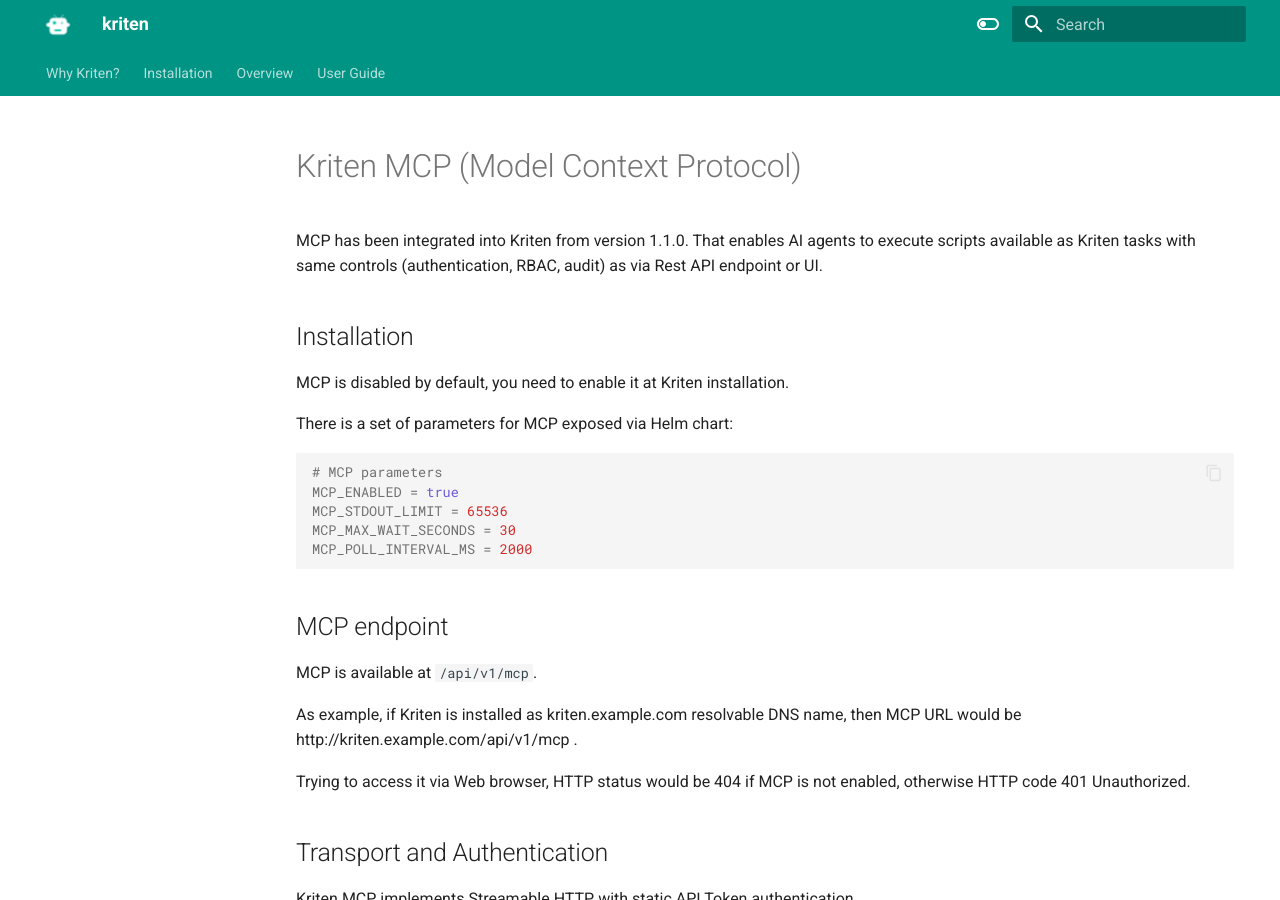
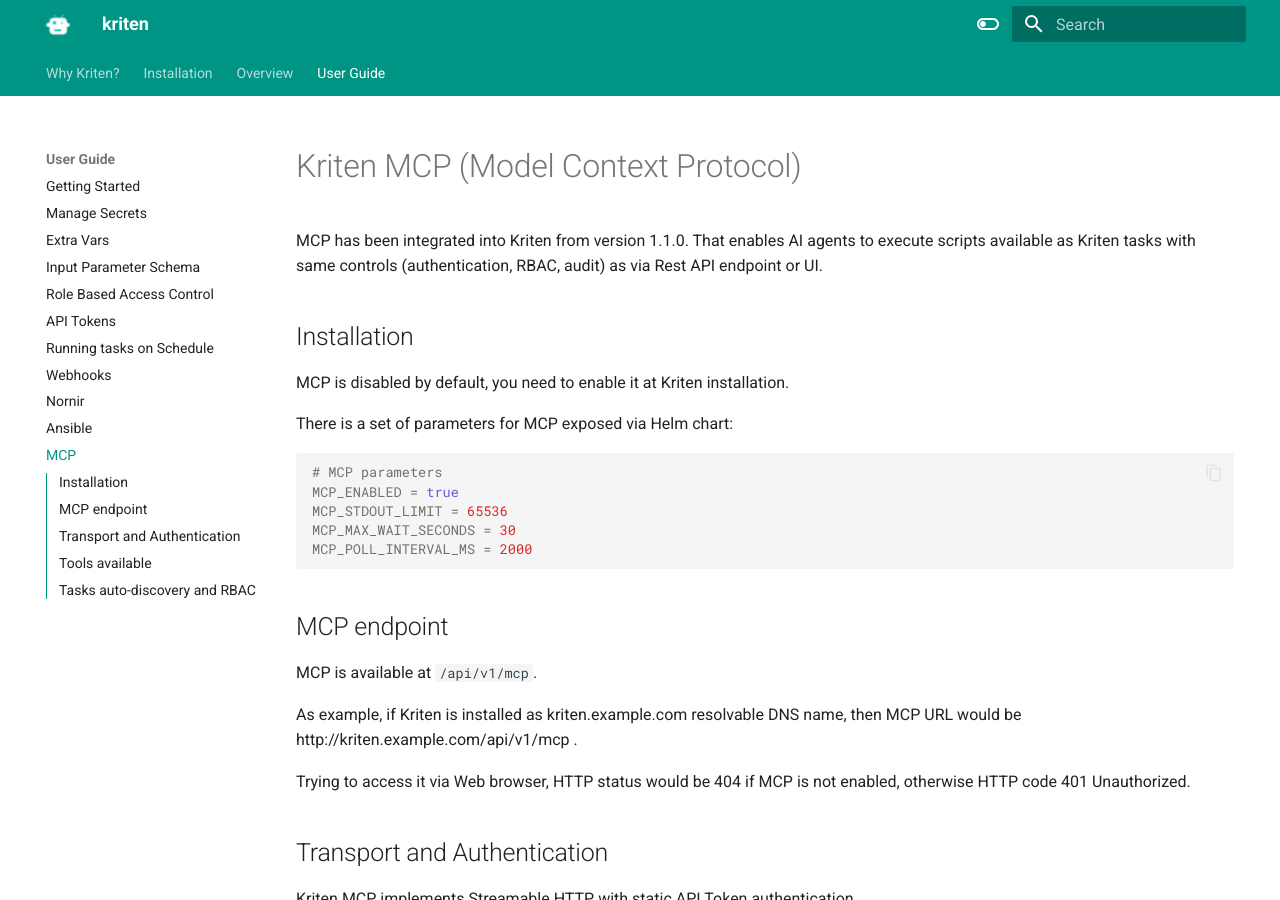
Before and after one commit to kriten-io/kriten-docs, an MkDocs documentation site: the page built from docs/user_guide/mcp.md, in a window 1280 px wide and 900 px high. Built offline with MkDocs 1.6.1 and Material for MkDocs 9.7.7, drawn with Linux system fonts in a browser that asks for light colours.

Commit message:
enabled mcp doc

```diff
--- a/mkdocs.yml
+++ b/mkdocs.yml
@@ -71,6 +71,7 @@
     - Webhooks: "user_guide/webhooks.md"
     - Nornir: "user_guide/nornir.md"
     - Ansible: "user_guide/ansible.md"
+    - MCP: "user_guide/mcp.md"
 
 copyright: |
   &copy; 2024 <a href="https://github.com/kriten-io"  target="_blank" rel="noopener">Kubecode Limited</a>
```
